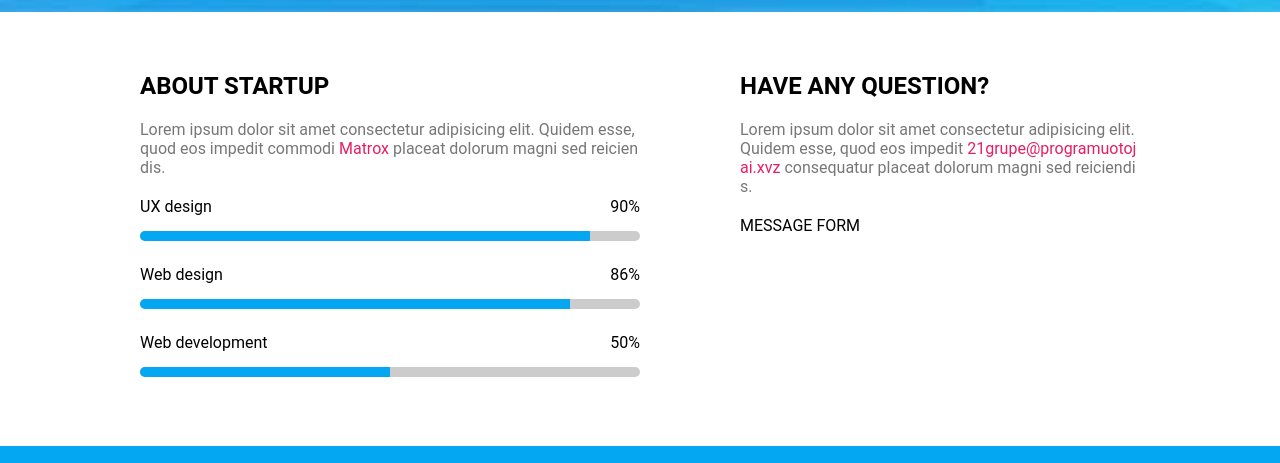
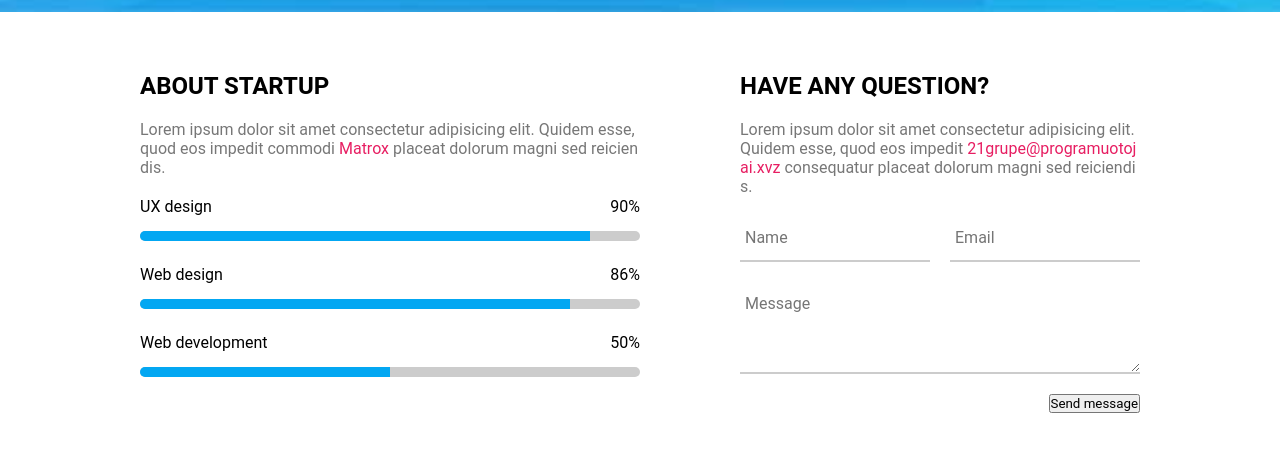
Before and after one commit to Raulynas/6-coming-soon, a plain HTML site: page index.html in a window 1280 px wide. Shown: the part 788-1251 px from the top of the page. Drawn offline with Linux system fonts and the light colour scheme; files whose address does not match are found by name.

Commit message:
Message form structure

```diff
--- /dev/null
+++ b/css/button.css
@@ -0,0 +1,2 @@
+.btn {
+}
--- a/css/form.css
+++ b/css/form.css
@@ -0,0 +1,37 @@
+.form {
+  display: grid;
+  width: 100%;
+  grid-template-columns: 1fr 1fr;
+  gap: 20px;
+}
+
+.form > input,
+.form > textarea {
+  width: 100%;
+  padding: 10px 5px;
+  line-height: 24px;
+  font-size: 16px;
+  border: none;
+  border-bottom: 2px solid #ccc;
+}
+.form > textarea {
+  grid-column: 1 / 3;
+  resize: vertical;
+  min-height: 92px;
+  max-height: 260px;
+}
+
+.form > .btn {
+  grid-column: 1 / 3;
+  justify-self: end;
+}
+
+@media (max-width: 1100px) {
+  .form {
+    grid-template-columns: 1fr;
+  }
+  .form > textarea,
+  .form > .btn {
+    grid-column: 1 / 2;
+  }
+}
--- a/index.html
+++ b/index.html
@@ -11,6 +11,7 @@
     <link rel="stylesheet" href="./css/font-awesome.min.css" />
     <!-- components -->
     <link rel="stylesheet" href="./css/layout.css" />
+    <link rel="stylesheet" href="./css/button.css" />
     <link rel="stylesheet" href="./css/clock.css" />
     <link rel="stylesheet" href="./css/form.css" />
     <link rel="stylesheet" href="./css/mouse.css" />
@@ -59,7 +60,12 @@
             >
             consequatur placeat dolorum magni sed reiciendis.
           </p>
-          <form>MESSAGE FORM</form>
+          <form class="form">
+            <input type="text" placeholder="Name" required />
+            <input type="email" placeholder="Email" required />
+            <textarea placeholder="Message" required></textarea>
+            <button class="btn" type="submit">Send message</button>
+          </form>
         </div>
       </div>
     </main>
```
